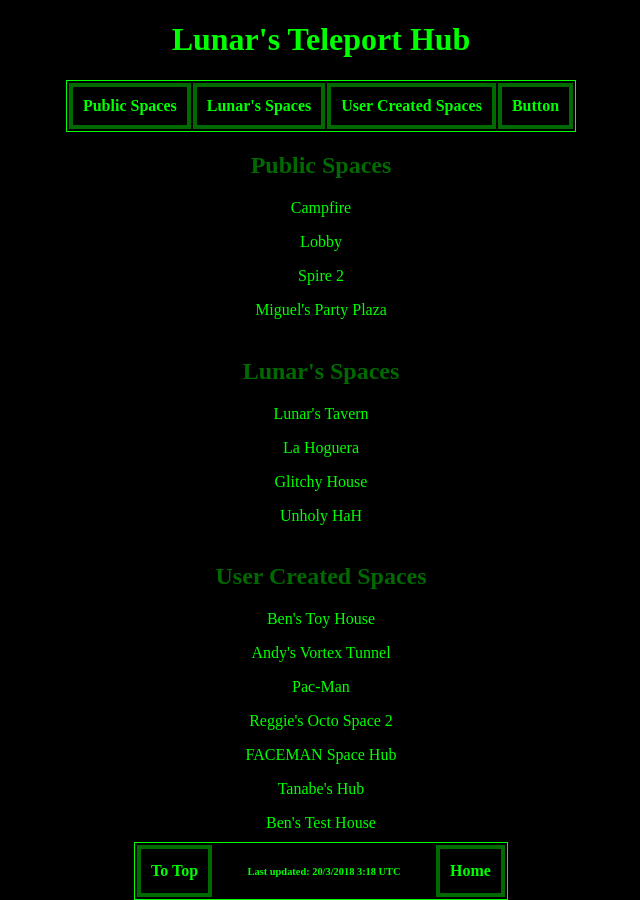
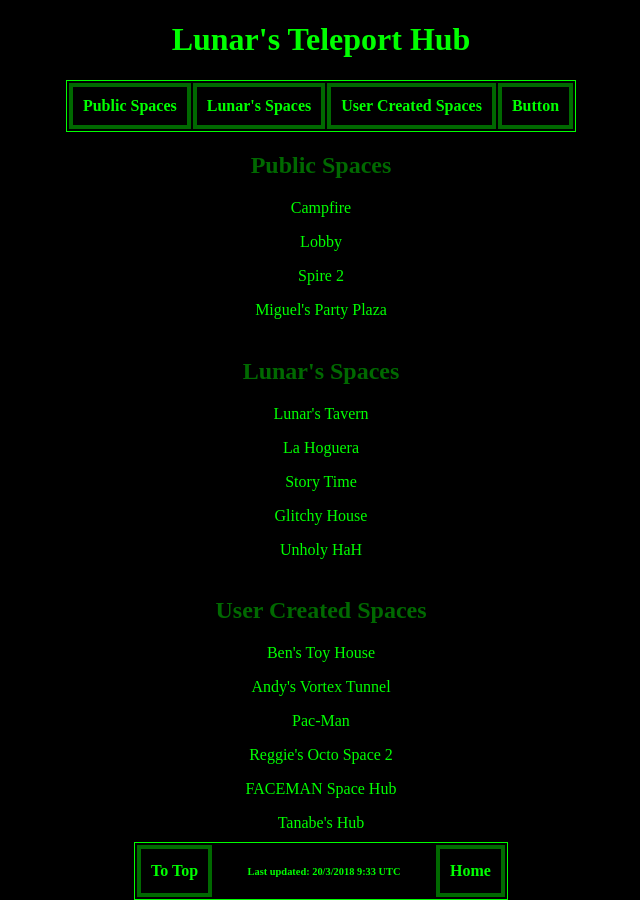
Before and after one commit to LunarTiger/AltspaceVR, a Jekyll site: the page teleportHub/index.html, which Jekyll copies as it is, in a window 1280 px wide and 900 px high. Shown: the whole window, without its empty margins (319-959 px from the left). Built offline with Jekyll 4.4.1, drawn with Linux system fonts in a browser that asks for light colours.

Commit message:
Update index.html

```diff
--- a/teleportHub/index.html
+++ b/teleportHub/index.html
@@ -39,6 +39,7 @@
 		<h2 id="my">Lunar's Spaces</h2>
 			<p><a href="altspace://account.altvr.com/api/spaces/lunar-s-medieval-tavern">Lunar's Tavern</a></p>
 			<p><a href="altspace://account.altvr.com/api/spaces/el-fuego-del-campamento">La Hoguera</a></p>
+			<p><a href="altspace://account.altvr.com/api/spaces/story-time-with-lunar">Story Time</a></p>
 			<p><a href="altspace://account.altvr.com/api/spaces/glitchy-house">Glitchy House</a></p>
 			<p><a href="altspace://account.altvr.com/api/spaces/adultier-hah">Unholy HaH</a></p>
 		<hr style="height:1px; visibility:hidden;" />
@@ -77,7 +78,7 @@
 		<table>
 			<tr>
 				<th><a href='#top'>To Top</a></th>
-				<th style='width: 200px;border: 0px;'><p style="font-size:65%;">Last updated: 20/3/2018 3:18 UTC</p></th>
+				<th style='width: 200px;border: 0px;'><p style="font-size:65%;">Last updated: 20/3/2018 9:33 UTC</p></th>
 				<th><a href="https://lunartiger.github.io/">Home</a></th>
 			</tr>
 		</table>
```
